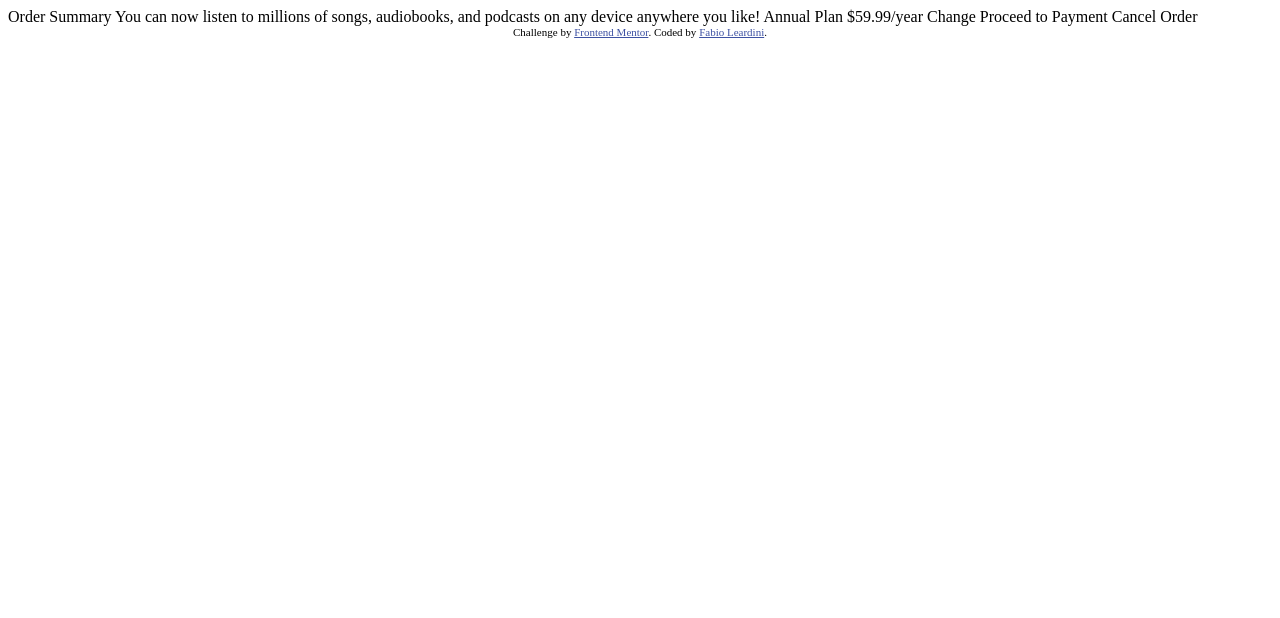
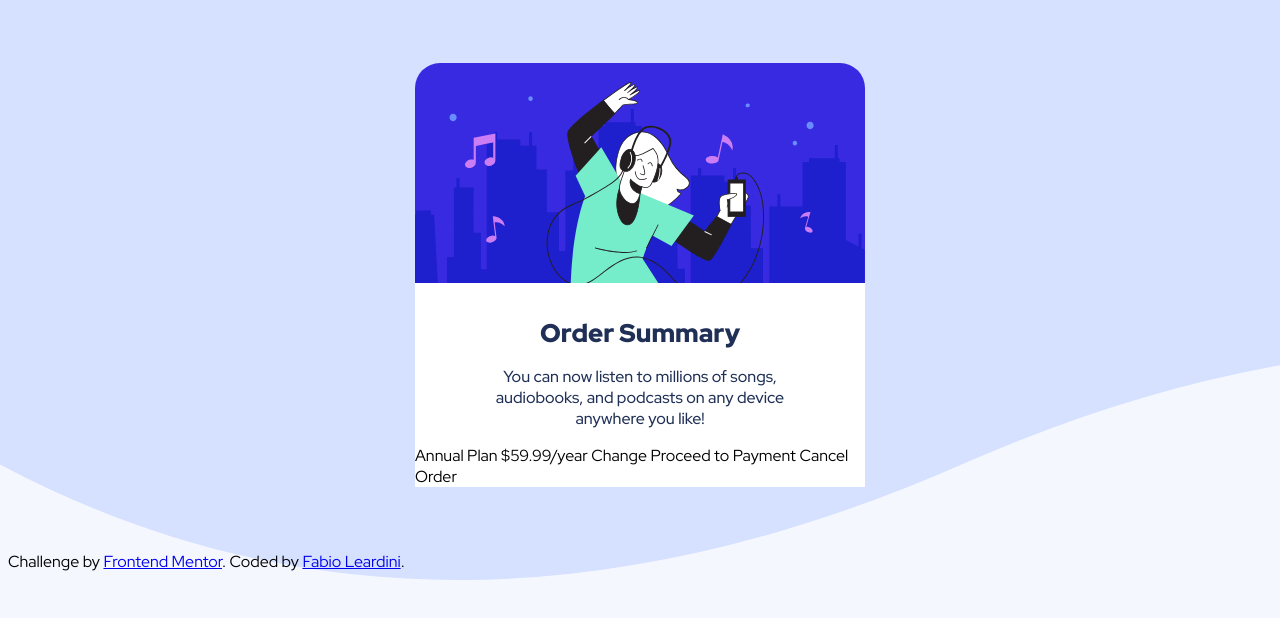
Before and after one commit to tsxfabio/order-summary-card, a plain HTML site: page index.html in a window 1280 px wide. Drawn offline with Linux system fonts and the light colour scheme.

Commit message:
day 1 - frontend mentor challenge

```diff
--- /dev/null
+++ b/css/style.css
@@ -0,0 +1,45 @@
+html {}
+
+body {
+    background-color: hsl(225, 100%, 98%);
+    background-image: url("../images/pattern-background-desktop.svg");
+    background-size: cover;
+    background-repeat: no-repeat;
+    font-family: 'Red Hat Display';
+    font-size: 16px;
+}
+
+main {
+    width: 450px;
+    margin: 5% auto;
+}
+
+.hero-image {
+    border-radius: 25px 25px 0 0;
+}
+
+.image-card {
+    line-height: 0;
+    display: block;
+}
+
+.card-conteudo {
+    background-color: white;
+    display: block;
+}
+
+h1 {
+    text-align: center;
+    color: hsl(223, 47%, 23%);
+    font-weight: 900;
+    font-size: 1.6em;
+    margin: 0;
+    padding: 1.3em 0 0 0;
+}
+
+.first-description {
+    color: hsl(223, 47%, 23%);
+    text-align: center;
+    padding: 0 3em;
+    font-weight: 500;
+}
--- a/index.html
+++ b/index.html
@@ -3,23 +3,28 @@
 <head>
   <meta charset="UTF-8">
   <meta name="viewport" content="width=device-width, initial-scale=1.0"> <!-- displays site properly based on user's device -->
-
+  <title>Frontend Mentor | Order summary card</title>
   <link rel="icon" type="image/png" sizes="32x32" href="./images/favicon-32x32.png">
-
-  <title>Frontend Mentor | Order summary card</title>
-
-  <!-- Feel free to remove these styles or customise in your own stylesheet 👍 -->
-  <style>
-    .attribution { font-size: 11px; text-align: center; }
-    .attribution a { color: hsl(228, 45%, 44%); }
-  </style>
+  <link rel="stylesheet" href="/css/style.css">
+  <link href="https://fonts.googleapis.com/css2?family=Red+Hat+Display:ital,wght@0,400;0,500;0,700;0,900;1,400;1,500;1,700;1,900&display=swap" rel="stylesheet">
 </head>
 <body>
 
+  <main>
+    <div class="image-card">
+      <img src="./images/illustration-hero.svg" class="hero-image">
+    </div>
+    <section class="card-conteudo">
+        <h1>
           Order Summary
-
+        </h1>
+        <p class="first-description">
           You can now listen to millions of songs, audiobooks, and podcasts on any
           device anywhere you like!
+        </p>
+
+
+
 
     Annual Plan
     $59.99/year
@@ -28,6 +33,8 @@
 
     Proceed to Payment
     Cancel Order
+    </section>
+  </main>
 
   <div class="attribution">
     Challenge by <a href="https://www.frontendmentor.io?ref=challenge" target="_blank">Frontend Mentor</a>.
```
Lines whose indentation alone changed are shown as unchanged.
